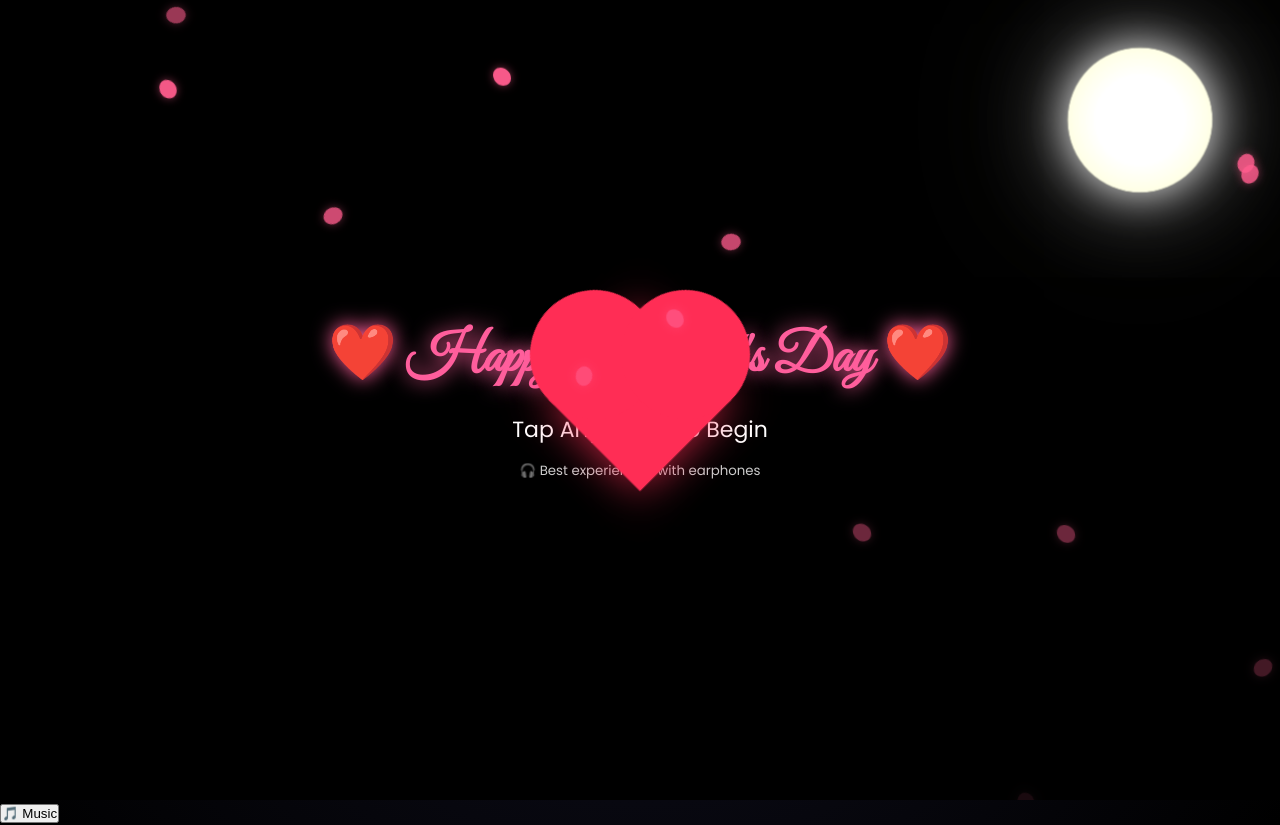
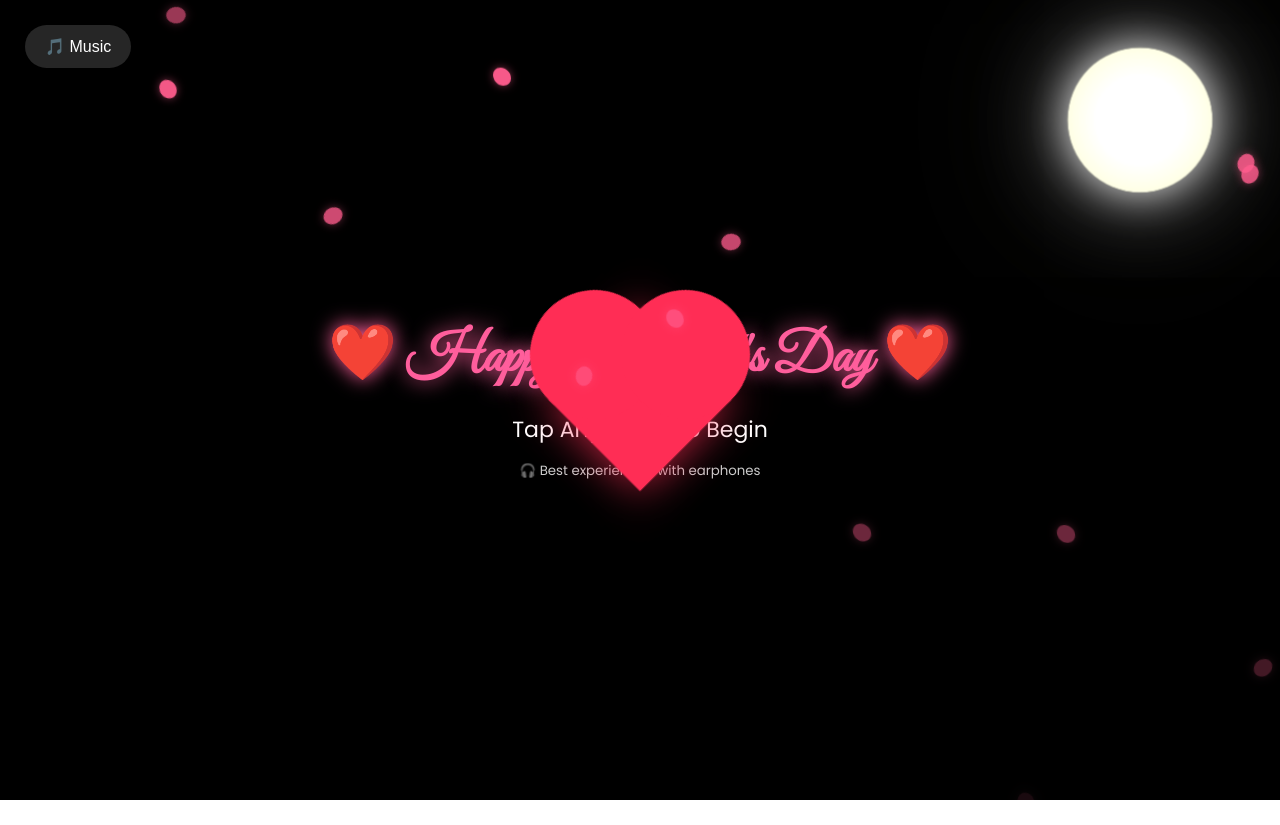
Before and after one commit to yuvi-2326/love, a plain HTML site: page index.html in a window 1280 px wide. After the commit the page ends 800 px from the top, so only its background shows below. Drawn offline with Linux system fonts and the light colour scheme.

Commit message:
Add music button styles to style.css

```diff
--- a/style.css
+++ b/style.css
@@ -311,3 +311,24 @@ floatCard 4s ease-in-out infinite 1.5s;
 animation:fadeZoom 1s ease;
 box-shadow:0 0 60px rgba(255,105,180,.3);
 }
+
+#musicBtn{
+position:fixed;
+top:25px;
+left:25px;
+padding:12px 20px;
+border:none;
+border-radius:30px;
+background:rgba(255,255,255,.15);
+backdrop-filter:blur(10px);
+color:white;
+font-size:16px;
+cursor:pointer;
+transition:.3s;
+z-index:999;
+}
+
+#musicBtn:hover{
+transform:scale(1.08);
+background:#ff4d88;
+}
```
